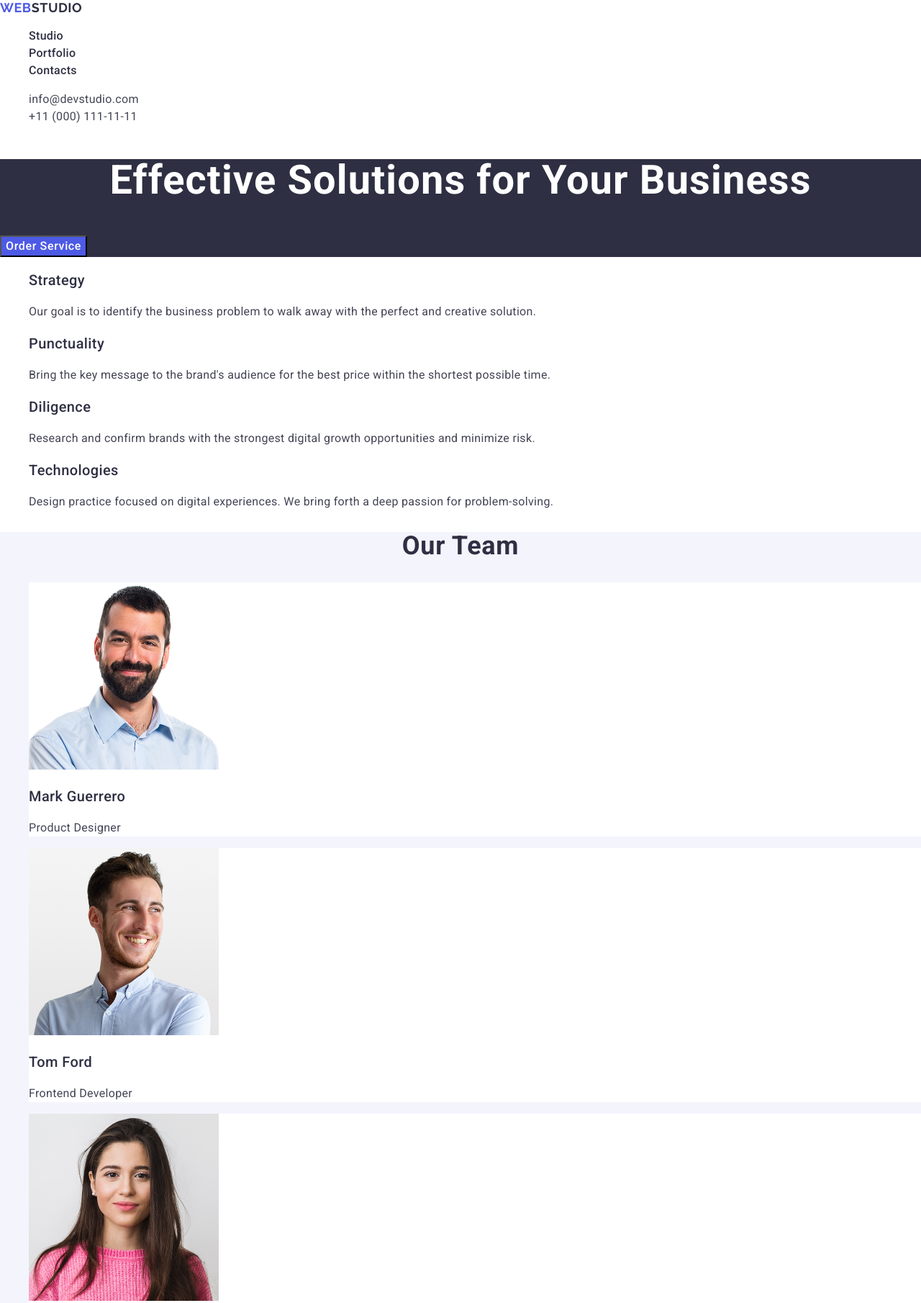
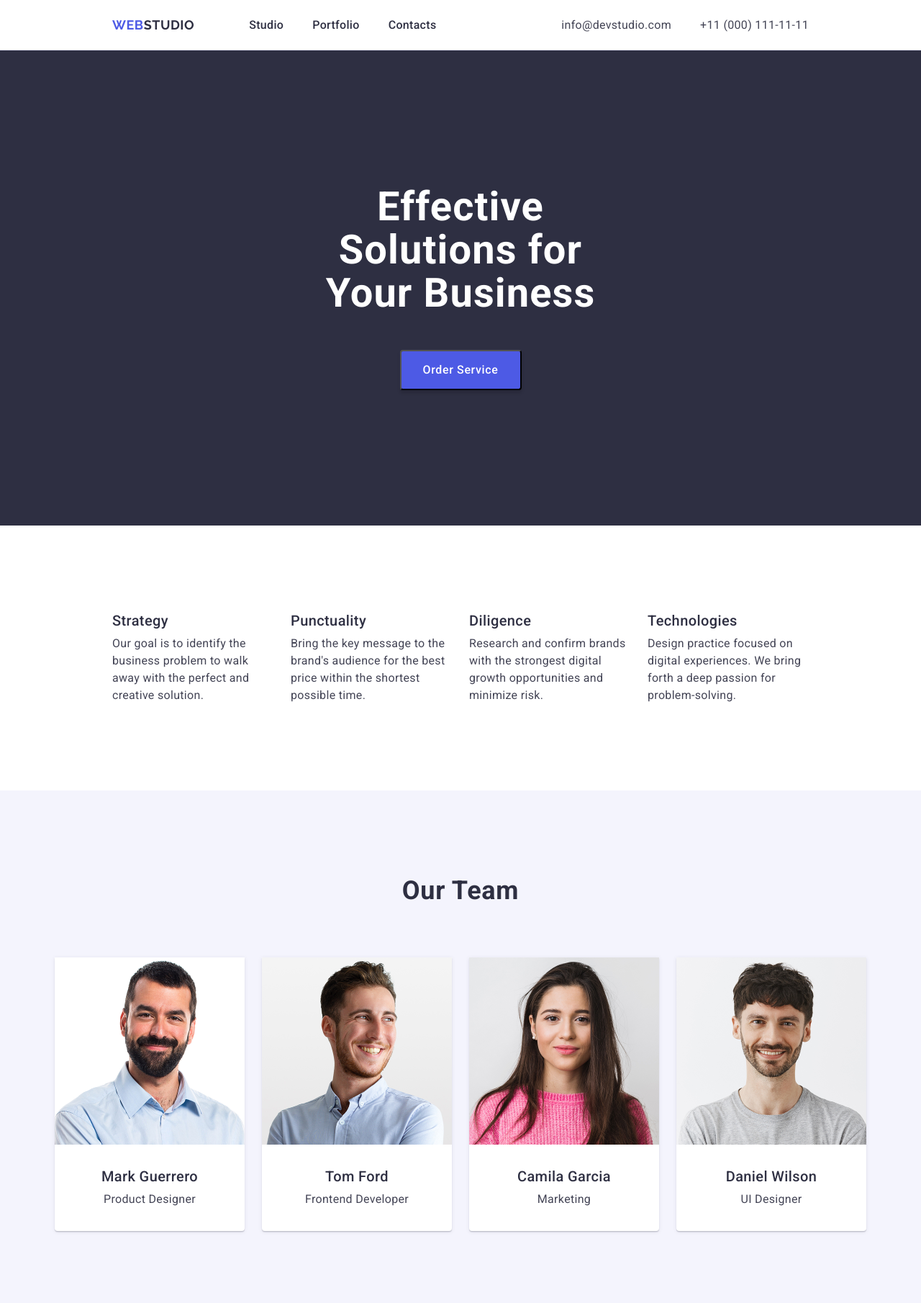
Before and after one commit to Beowulf3/goit-markup-hw-03, a plain HTML site: page index.html in a window 1280 px wide. Shown: the top 1810 px of the page at 72% size. Drawn offline with nearby package versions, Linux system fonts and the light colour scheme.

Commit message:
add flexbox styles for page

```diff
--- a/css/styles.css
+++ b/css/styles.css
@@ -1,3 +1,16 @@
+h1, h2, h3, h4, h5, h6, p {
+    margin-top: 0;
+    margin-bottom: 0;
+}
+ul {
+    margin-top: 0;
+    margin-bottom: 0;
+    padding-left: 0;
+    list-style-type: none;
+}
+img {
+    display: block;
+}
 body {
     font-family: "Roboto", sans-serif;
     font-size: 16px;
@@ -7,17 +20,56 @@ body {
     color: #434455;
 }
 
-ul {
-    list-style-type: none;
+.container {
+    max-width: 1440px;
+    display: flex;
+    margin-left: auto;
+    margin-right: auto;
+    justify-content: center;
+}
+.container:not(.hero-container) {
+    padding-left: 156px;
+    padding-right: 156px;
 }
 
+/* ------------------------Header------------------------------- */
+
+section {
+    padding-top: 120px;
+    padding-bottom: 120px;
+}
+.header-container {
+    display: flex;
+    justify-content: space-between;
+}
 .link {
     text-decoration: none;
     color: #2e2f42;
     line-height: 1.5;
+    padding-top: 24px;
+    padding-bottom: 24px;
 }
+.nav-list {
+    gap: 40px;
+}
+.contacts {
+    gap: 40px;
+}
+
 ul .link:hover, .link:focus {
     color: #404bbf;
+}
+
+.page-header {
+    border-bottom: 1px solid #E7E9FC;
+}
+.page-nav, .nav-list {
+    display: flex;
+    align-items: center;
+}
+.page-address, .contacts {
+    display: flex;
+    align-items: center;
 }
 
 .page-logo {
@@ -28,6 +80,7 @@ ul .link:hover, .link:focus {
     line-height: 1.17;
     text-transform: uppercase;
     color: #4d5ae5;
+    margin-right: 76px;
 }
 .logo {
     color: #2e2f42;
@@ -46,8 +99,16 @@ ul .link:hover, .link:focus {
     color: #434455;
 }
 
+/* -----------------------------Hero---------------------- */
+
 .hero {
     background-color: #2e2f42;
+}
+.hero-container {
+    display: flex;
+    flex-direction: column;
+    justify-content: center;
+    align-items: center;
 }
 .page-title {
     font-weight: 700;
@@ -56,6 +117,11 @@ ul .link:hover, .link:focus {
     letter-spacing: 0.02em;
     color: #fff;
     text-align: center;
+    margin-top: 68px;
+    margin-bottom: 24px;
+    width: calc((100% - 48px) / 2.8);
+    /* margin-left: 472px;
+    margin-right: 472px; */
 }
 .order-btn {
     background-color: #4d5ae5;
@@ -64,11 +130,31 @@ ul .link:hover, .link:focus {
     line-height: 1.5;
     letter-spacing: 0.04em;
     font-weight: 500;
+    width: 169px;
+    height: 56px;
+    margin-top: 24px;
+    margin-bottom: 68px;
+    border-radius: 4px;
+    box-shadow: 0px 4px 4px rgba(0, 0, 0, 0.15);
 }
 .order-btn:hover, .order-btn:focus {
     background-color: #404bbf;
 }
 
+/* ---------------------------Features------------------------- */
+
+
+.features-list {
+    display: flex;
+    gap: 24px;
+}
+.feature {
+    width: calc((100% - 72px) / 4);
+    display: flex;
+    gap: 8px;
+    flex-direction: column;
+    align-items: flex-start;
+}
 .features-title {
     font-size: 36px;
     font-weight: 700;
@@ -86,8 +172,16 @@ ul .link:hover, .link:focus {
     line-height: 1.5;
 }
 
+/* ----------------------------Team-------------------------- */
+
 .team {
     background-color: #f4f4fd;
+}
+.team-container {
+    display: flex;
+    flex-direction: column;
+    justify-content: center;
+    align-items: center;
 }
 .team-title {
     font-size: 36px;
@@ -97,14 +191,58 @@ ul .link:hover, .link:focus {
     text-align: center;
     text-transform: capitalize;
     color: #2e2f42;
+    margin-bottom: 72px;
+}
+.team-list {
+    display: flex;
+    flex-direction: row;
+    gap: 24px;
+}
+.team-list img {
+    margin-bottom: 24px;
 }
 .card {
     background-color: #fff;
+    width: calc((100% - 72px) / 4);
+    display: flex;
+    flex-direction: column;
+    justify-content: center;
+    align-items: center;
+    gap: 8px;
+    padding-bottom: 32px;
+    border-radius: 0 0 4px 4px;
+    box-shadow: 0px 1px 6px rgba(46, 47, 66, 0.08), 0px 1px 1px rgba(46, 47, 66, 0.16), 0px 2px 1px rgba(46, 47, 66, 0.08);
 }
 .job {
     line-height: 1.5;
 }
 
+/* -------------------------------Portgolio------------------ */
+
+.portfolio-container {
+    display: flex;
+    flex-direction: column;
+    justify-content: center;
+}
+.app-list {
+    display: flex;
+    flex-wrap: wrap;
+    justify-content: center;
+    align-items: flex-start;
+    row-gap: 48px;
+    column-gap: 24px;
+}
+.app {
+    width: calc((100% - 48px) / 3);
+    box-sizing: border-box;
+    display: flex;
+    flex-direction: column;
+    justify-content: center;
+    align-items: flex-start;
+    border-width: 0px 1px 1px 1px;
+    border-style: solid;
+    border-color: #E7E9FC;
+}
 .portfolio-title {
     font-size: 36px;
     font-weight: 700;
@@ -113,6 +251,7 @@ ul .link:hover, .link:focus {
     text-align: center;
     text-transform: capitalize;
     color: #2e2f42;
+    margin-bottom: 72px;
 }
 .portfolio-item-title {
     font-size: 20px;
@@ -120,19 +259,35 @@ ul .link:hover, .link:focus {
     line-height: 1.2;
     letter-spacing: 0.02em;
     color: #2e2f42;
+    margin: 32px 0 8px 16px;
 }
 .project {
     line-height: 1.5;
+    margin: 0 0 32px 16px;
+}
 
-}
+/* ---------------------------Footer------------------------ */
 
 .page-footer {
     background-color: #2e2f42;
     color: #f4f4fd;
+    padding-top: 100px;
+    padding-bottom: 100px;
+}
+.footer-container {
+    display: flex;
+    flex-direction: column;
+    justify-content: flex-start;
+    align-items: flex-start;
+    /* width: calc((100% - 16px) / 2.8); */
+}
+.footer-container a {
+    padding-bottom: 16px;
 }
 .footer-logo {
     color: #f4f4fd;
 }
 .text {
     line-height: 1.5;
+    width: calc((100% - 48px) / 3.7);
 }
--- a/index.html
+++ b/index.html
@@ -14,53 +14,64 @@
 
     <body>
         <header class="page-header">
+            <div class="container header-container">
                 <nav class="page-nav">
                     <a class="link page-logo" href="./index.html">Web<span class="logo">Studio</span></a>
-                <ul>
+                    <ul class="nav-list">
                         <li class="studio"><a class="link" href="./index.html">Studio</a></li>
                         <li><a class="link" href="">Portfolio</a></li>
                         <li><a class="link" href="">Contacts</a></li>
                     </ul>
                 </nav>
                 <address class="page-address">
-                <ul>
+                    <ul class="contacts">
                         <li><a class="link address-link" href="mailto:info@devstudio.com">info@devstudio.com</a></li>
                         <li><a class="link address-link" href="tel:+110001111111">+11 (000) 111-11-11</a></li>
                     </ul>
                 </address>
+            </div>
         </header>
 
         <main>
             <section class="hero">
+                <div class="container hero-container">
                     <h1 class="page-title">Effective Solutions for Your Business</h1>
                     <button type="button" class="order-btn">Order Service</button>
+                </div>
             </section>
 
             <section class="features">
+                <div class="container">
                     <h2 class="features-title" hidden>Features</h2>
-                <ul>
-                    <li>
+                    <ul class="features-list">
+                        <li class="feature">
                             <h3 class="title">Strategy</h3>
-                        <p class="desc">Our goal is to identify the business problem to walk away with the perfect and creative solution. </p>
+                            <p class="desc">Our goal is to identify the business problem to walk away with the perfect and creative
+                                solution. </p>
                         </li>
-                    <li>
+                        <li class="feature">
                             <h3 class="title">Punctuality</h3>
-                        <p class="desc">Bring the key message to the brand's audience for the best price within the shortest possible time.</p>
+                            <p class="desc">Bring the key message to the brand's audience for the best price within the shortest
+                                possible time.</p>
                         </li>
-                    <li>
+                        <li class="feature">
                             <h3 class="title">Diligence</h3>
-                        <p class="desc">Research and confirm brands with the strongest digital growth opportunities and minimize risk.</p>
+                            <p class="desc">Research and confirm brands with the strongest digital growth opportunities and minimize
+                                risk.</p>
                         </li>
-                    <li>
+                        <li class="feature">
                             <h3 class="title">Technologies</h3>
-                        <p class="desc">Design practice focused on digital experiences. We bring forth a deep passion for problem-solving.</p>
+                            <p class="desc">Design practice focused on digital experiences. We bring forth a deep passion for
+                                problem-solving.</p>
                         </li>
                     </ul>
+                </div>
             </section>
 
             <section class="team">
+                <div class="container team-container">
                     <h2 class="team-title">Our Team</h2>
-                <ul>
+                    <ul class="team-list">
                         <li class="card">
                             <img src="./images/img-3.jpg" alt="Mark Guerrero. Product Designer." width="264">
                             <h3 class="title">Mark Guerrero</h3>
@@ -82,50 +93,55 @@
                             <p class="job">UI Designer</p>
                         </li>
                     </ul>
+                </div>
             </section>
 
             <section class="portfolio">
+                <div class="container portfolio-container">
                     <h2 class="portfolio-title">Our Portfolio</h2>
-                <ul>
-                    <li>
+                    <ul class="app-list">
+                        <li class="app">
                             <img src="./images/bank-app.jpg" alt="Bank app" width="360">
                             <h3 class="portfolio-item-title">Banking App</h3>
                             <p class="project">App</p>
                         </li>
-                    <li>
+                        <li class="app">
                             <img src="./images/cashless-payment.jpg" alt="Cashless payment" width="360">
                             <h3 class="portfolio-item-title">Cashless Payment</h3>
                             <p class="project">Marketing</p>
                         </li>
-                    <li>
+                        <li class="app">
                             <img src="./images/meditation-app.jpg" alt="Meditation app" width="360">
                             <h3 class="portfolio-item-title">Meditation App</h3>
                             <p class="project">App</p>
                         </li>
-                    <li>
+                        <li class="app">
                             <img src="./images/taxi-service.jpg" alt="Taxi service" width="360">
                             <h3 class="portfolio-item-title">Taxi Service</h3>
                             <p class="project">Marketing</p>
                         </li>
-                    <li>
+                        <li class="app">
                             <img src="./images/screen-illustrations.jpg" alt="Screen illustrations" width="360">
                             <h3 class="portfolio-item-title">Screen Illustrations</h3>
                             <p class="project">Design</p>
                         </li>
-                    <li>
+                        <li class="app">
                             <img src="./images/online-courses.jpg" alt="Online courses" width="360">
                             <h3 class="portfolio-item-title">Online Courses</h3>
                             <p class="project">Marketing</p>
                         </li>
                     </ul>
+                </div>
             </section>
 
         </main>
 
         <footer class="page-footer">
+            <div class="container footer-container">
                 <a class="link page-logo" href="./index.html">Web<span class="footer-logo">Studio</span></a>
-            <p class="text">Increase the flow of customers and sales for your business with digital marketing & growth solutions.</p>
+                <p class="text">Increase the flow of customers and sales for your business with digital marketing & growth
+                    solutions.</p>
+            </div>
         </footer>
-
     </body>
 </html>
```
Lines whose indentation alone changed are shown as unchanged.
